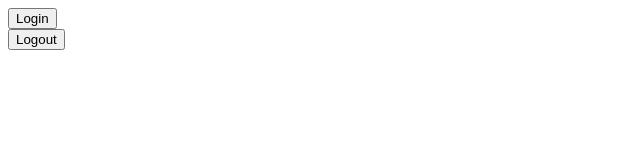
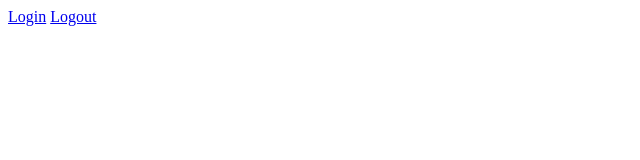
Before and after one commit to noahliechti/passport-twitter-authentication-serverless, a website: page src/index.html in a window 1280 px wide. Shown: the whole page, without its empty margins (0-640 px from the left). Drawn offline with Linux system fonts and the light colour scheme.

Commit message:
use links instead of a form

```diff
--- a/functions/routes/auth.js
+++ b/functions/routes/auth.js
@@ -6,12 +6,12 @@ router.get("/", (req, res) => {
   res.status(200).json({ user: req.user });
 });
 
-router.post("/logout", (req, res) => {
+router.get("/logout", (req, res) => {
   req.logout();
   res.redirect(BASE_URL);
 });
 
-router.post("/login", passport.authenticate("twitter"));
+router.get("/login", passport.authenticate("twitter"));
 
 router.get(
   "/redirect",
--- a/src/index.html
+++ b/src/index.html
@@ -8,11 +8,7 @@
     <script src="./index.js"></script>
   </head>
   <body>
-    <form action="/.netlify/functions/auth/login" method="post">
-      <button>Login</button>
-    </form>
-    <form action="/.netlify/functions/auth/logout/" method="post">
-      <button>Logout</button>
-    </form>
+    <a href="/.netlify/functions/auth/login">Login</a>
+    <a href="/.netlify/functions/auth/logout">Logout</a>
   </body>
 </html>
```
